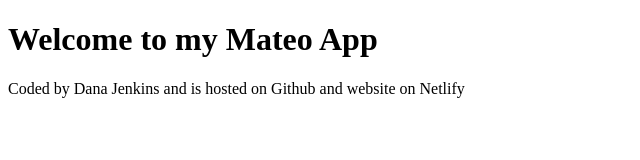
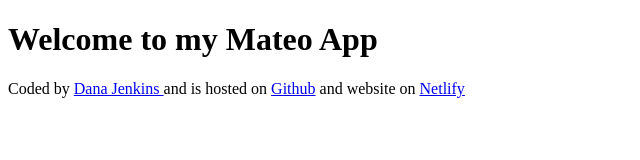
Before and after one commit to djenkins95/Mateo, a plain HTML site: page index.html in a window 1280 px wide. Shown: the whole page, without its empty margins (0-640 px from the left). Drawn offline with Linux system fonts and the light colour scheme.

Commit message:
Links to the footer

```diff
--- a/index.html
+++ b/index.html
@@ -9,9 +9,9 @@
   <body>
     <h1>Welcome to my Mateo App</h1>
     <footer>
-      Coded by <a href="https://github.com/djenkins95"></a> Dana Jenkins and is
-      hosted on Github <a href="https://github.com/djenkins95/Mateo"></a> and
-      website <a href="https://dj-mateo-app.netlify.app/"></a> on Netlify
+      Coded by <a href="https://github.com/djenkins95"> Dana Jenkins </a> and is
+      hosted on <a href="https://github.com/djenkins95/Mateo">Github</a> and
+      website on <a href="https://dj-mateo-app.netlify.app/">Netlify</a>
     </footer>
   </body>
 </html>
```
